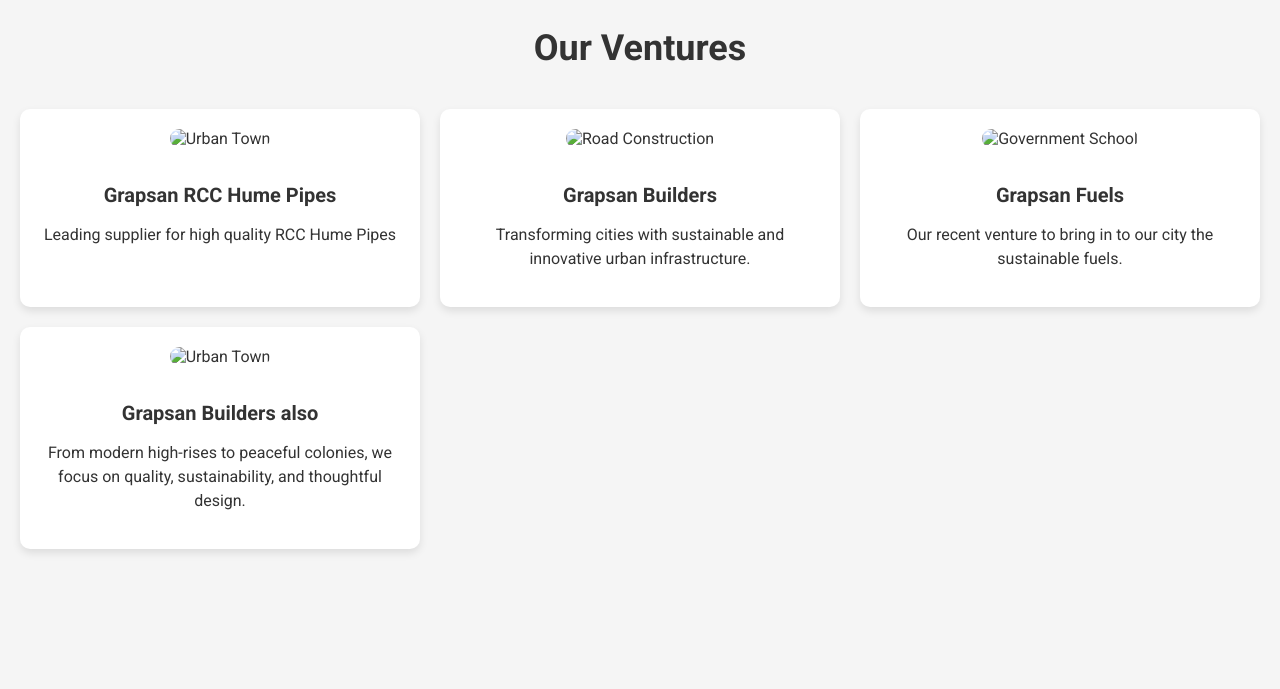
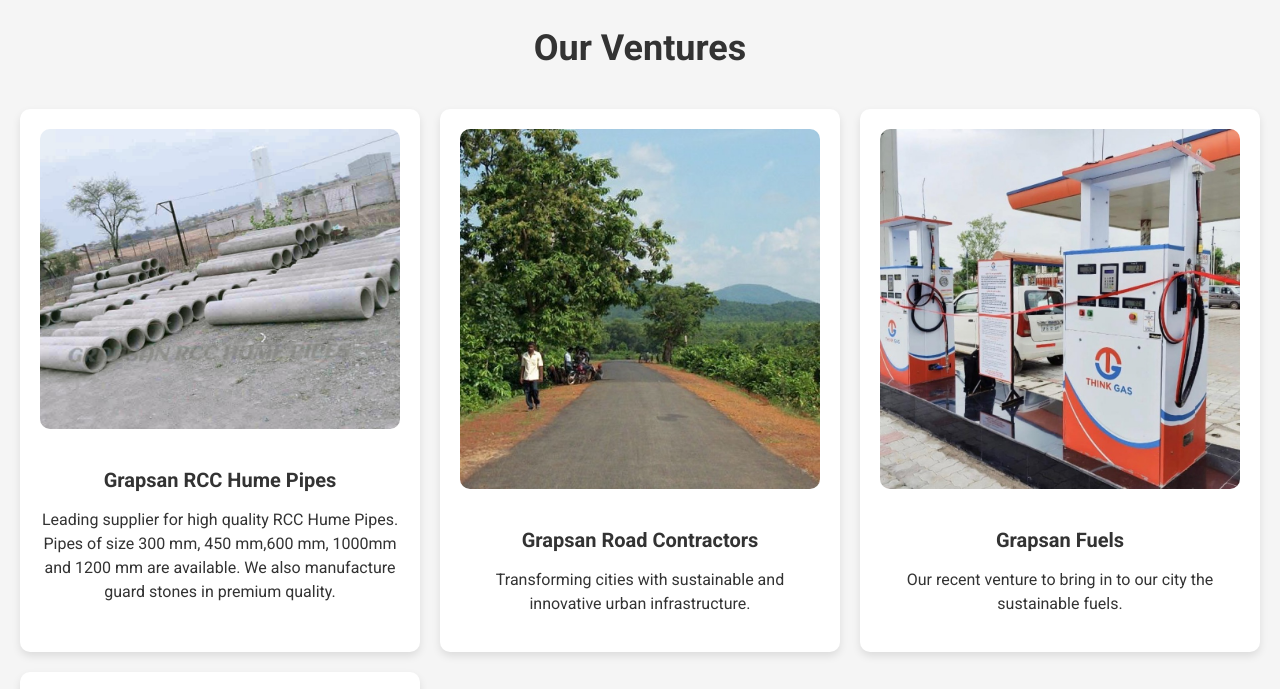
Before and after one commit to Grapsan/Website, a plain HTML site: page index.html in a window 1280 px wide. Shown: the part 1020-1709 px from the top of the page. Drawn offline with Linux system fonts and the light colour scheme.

Commit message:
Add files via upload

```diff
--- a/index.html
+++ b/index.html
@@ -324,23 +324,23 @@
         <h2>Our Ventures</h2>
         <div class="projects-container">
             <div class="project">
-                <img src="slide2.jpeg" alt="Urban Town">
+                <img src="ready stock copy.jpeg" alt="Hume Pipes">
                 <h3>Grapsan RCC Hume Pipes </h3>
-                <p>Leading supplier for high quality RCC Hume Pipes</p>
+                <p>Leading supplier for high quality RCC Hume Pipes. Pipes of size 300 mm, 450 mm,600 mm, 1000mm and 1200 mm are available. We also manufacture guard stones in premium quality.</p>
             </div>
             <div class="project">
-                <img src="slide1.jpg" alt="Road Construction">
-                <h3>Grapsan Builders</h3>
+                <img src="Rural Road copy.jpg" alt="Road Construction">
+                <h3>Grapsan Road Contractors</h3>
                 <p>Transforming cities with sustainable and innovative urban infrastructure.</p>
             </div>
             <div class="project">
-                <img src="slide1.jpg" alt="Government School">
+                <img src="CNG copy.jpg" alt="Opening soon">
                 <h3>Grapsan Fuels</h3>
                 <p>Our recent venture to bring in to our city the sustainable fuels.</p>
             </div>
             <div class="project">
-                <img src="slide2.jpeg" alt="Urban Town">
-                <h3>Grapsan Builders also</h3>
+                <img src="CM Rise Chachaura copy.jpeg" alt="Current building under progress">
+                <h3>Grapsan Builders</h3>
                 <p>From modern high-rises to peaceful colonies, we focus on quality, sustainability, and thoughtful design. </p>
             </div>
         </div>
@@ -408,12 +408,12 @@
         <div class="contact-item">
             <i class="fas fa-envelope"></i>
             <h3>Email</h3>
-            <p><a href="mailto:info@grapsonconstruction.com">grapsonconstruction@gmail.com</a></p>
+            <p><a href="mailto:info@grapsonconstruction.com">contact.grapsan@gmail.com</a></p>
         </div>
         <div class="contact-item">
             <i class="fab fa-facebook-f"></i>
             <h3>Facebook</h3>
-            <p><a href="https://facebook.com/grapsonconstruction" target="_blank">/grapsonconstruction</a></p>
+            <p><a href="https://www.facebook.com/share/1YFarqKHTD/" target="_blank">/grapsonconstruction</a></p>
         </div>
     </div>
 </section>
```
Also changed, not shown: CM Rise Chachaura copy.jpeg (added), CNG copy.jpg (added), Rural Road copy.jpg (added), ready stock copy.jpeg (added).
